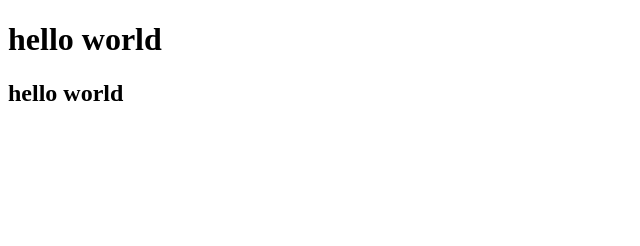
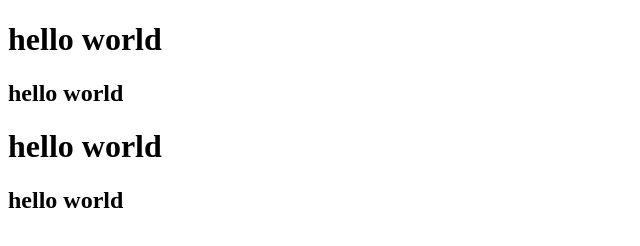
Before and after one commit to Cheysik/project, a plain HTML site: page index.html in a window 1280 px wide. Shown: the whole page, without its empty margins (0-640 px from the left). Drawn offline with Linux system fonts and the light colour scheme.

Commit message:
index.html mod

```diff
--- a/index.html
+++ b/index.html
@@ -10,7 +10,8 @@
 <body>
   <h1> hello world</h1>
   <h2> hello world</h2>
-
+  <h1> hello world</h1>
+  <h2> hello world</h2>
   <script src="js/main.js"></script>
 </body>
 </html>
```
